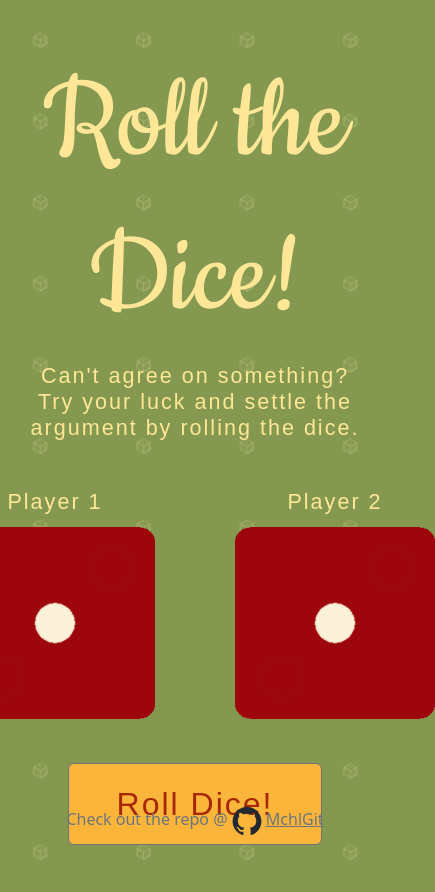
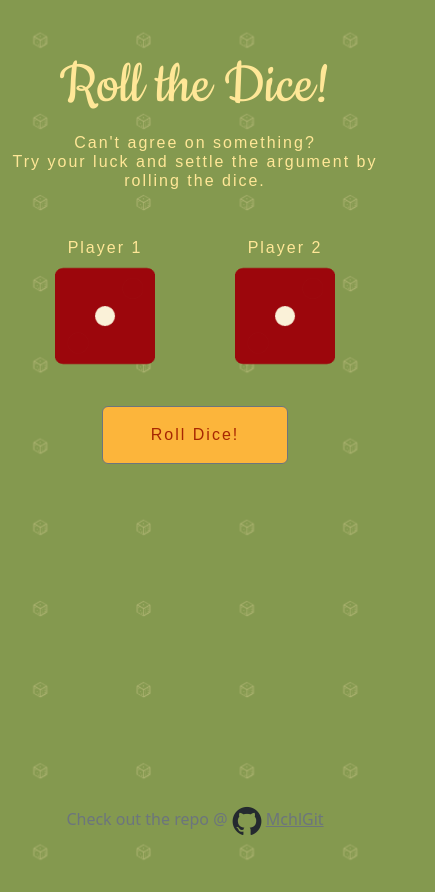
Before and after one commit to MchlGit/dice-game, a website: page index.html in a window 390 px wide. Shown: the whole page, 435 px wide, since content can reach past the window. Drawn offline with nearby package versions, Linux system fonts and the light colour scheme; a web font is replaced by a local one.

Commit message:
Added mobile resizing

```diff
--- a/style.css
+++ b/style.css
@@ -61,3 +61,15 @@ h4 {
     color: #A72703;
     font-size: 2rem;
 }
+
+@media (max-width:576px) {
+    h1 {
+        font-size: 4rem;
+    }
+    h4, .btn, p {
+        font-size: 1rem;
+    }
+    .dice {
+        height: 100px;
+    }
+}
```
